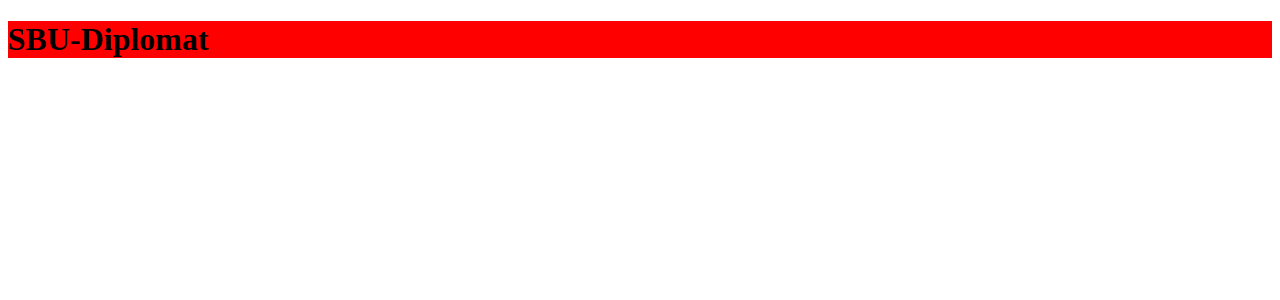
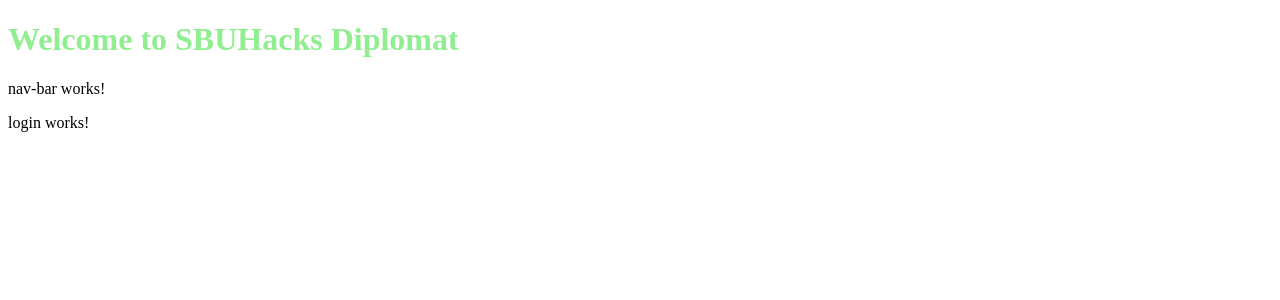
Before and after one commit to CarlsonCarlson/Diplomat, an Angular app in the folder SBU-Diplomat/: page / in a window 1280 px wide. Shown: the top 300 px of the page. Built offline with nearby package versions, Linux system fonts and the light colour scheme.

Commit message:
updating simple framework for navigation

```diff
--- a/SBU-Diplomat/src/app/app.component.css
+++ b/SBU-Diplomat/src/app/app.component.css
@@ -1 +1 @@
-h1 { background: red; }
+h1 { color: lightgreen; }
--- a/SBU-Diplomat/src/app/app.component.html
+++ b/SBU-Diplomat/src/app/app.component.html
@@ -1 +1,3 @@
-<h1>{{title}}</h1>
+<h1>Welcome to {{title}}</h1>
+<app-nav-bar></app-nav-bar>
+<app-login></app-login>
--- a/SBU-Diplomat/src/app/app.component.ts
+++ b/SBU-Diplomat/src/app/app.component.ts
@@ -6,5 +6,5 @@
   styleUrls: ['./app.component.css']
 })
 export class AppComponent {
-  title = 'SBU-Diplomat';
+  title = 'SBUHacks Diplomat';
 }
--- a/SBU-Diplomat/src/app/app.module.ts
+++ b/SBU-Diplomat/src/app/app.module.ts
@@ -3,10 +3,14 @@
 
 import { AppRoutingModule } from './app-routing.module';
 import { AppComponent } from './app.component';
+import { NavBarComponent } from './nav-bar/nav-bar.component';
+import { LoginComponent } from './login/login.component';
 
 @NgModule({
   declarations: [
-    AppComponent
+    AppComponent,
+    NavBarComponent,
+    LoginComponent
   ],
   imports: [
     BrowserModule,
--- /dev/null
+++ b/SBU-Diplomat/src/app/login/login.component.html
@@ -0,0 +1 @@
+<p>login works!</p>
--- /dev/null
+++ b/SBU-Diplomat/src/app/login/login.component.ts
@@ -0,0 +1,15 @@
+import { Component, OnInit } from '@angular/core';
+
+@Component({
+  selector: 'app-login',
+  templateUrl: './login.component.html',
+  styleUrls: ['./login.component.css']
+})
+export class LoginComponent implements OnInit {
+
+  constructor() { }
+
+  ngOnInit(): void {
+  }
+
+}
--- /dev/null
+++ b/SBU-Diplomat/src/app/nav-bar/nav-bar.component.html
@@ -0,0 +1 @@
+<p>nav-bar works!</p>
--- /dev/null
+++ b/SBU-Diplomat/src/app/nav-bar/nav-bar.component.ts
@@ -0,0 +1,15 @@
+import { Component, OnInit } from '@angular/core';
+
+@Component({
+  selector: 'app-nav-bar',
+  templateUrl: './nav-bar.component.html',
+  styleUrls: ['./nav-bar.component.css']
+})
+export class NavBarComponent implements OnInit {
+
+  constructor() { }
+
+  ngOnInit(): void {
+  }
+
+}
```
Also changed, not shown: SBU-Diplomat/src/app/login/login.component.css (added), SBU-Diplomat/src/app/nav-bar/nav-bar.component.css (added), 2 other files (tests, documents, lock files or other folders).
